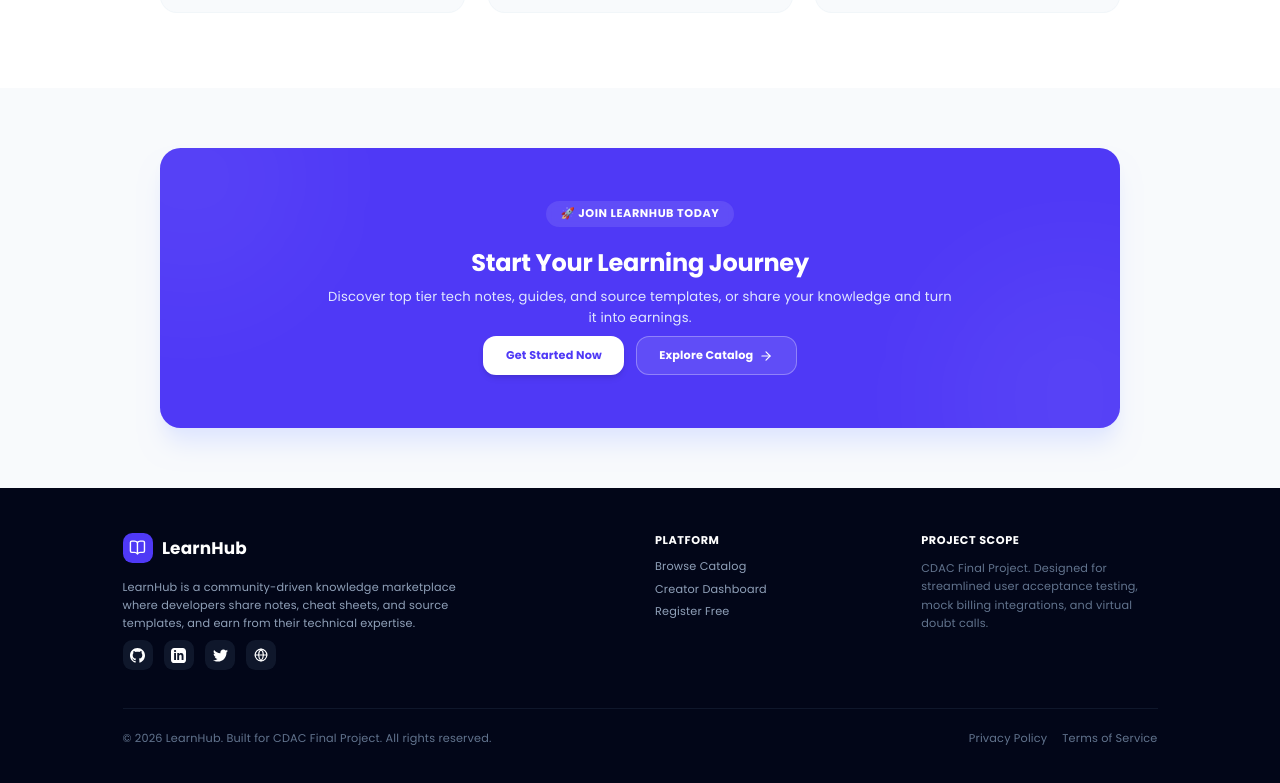
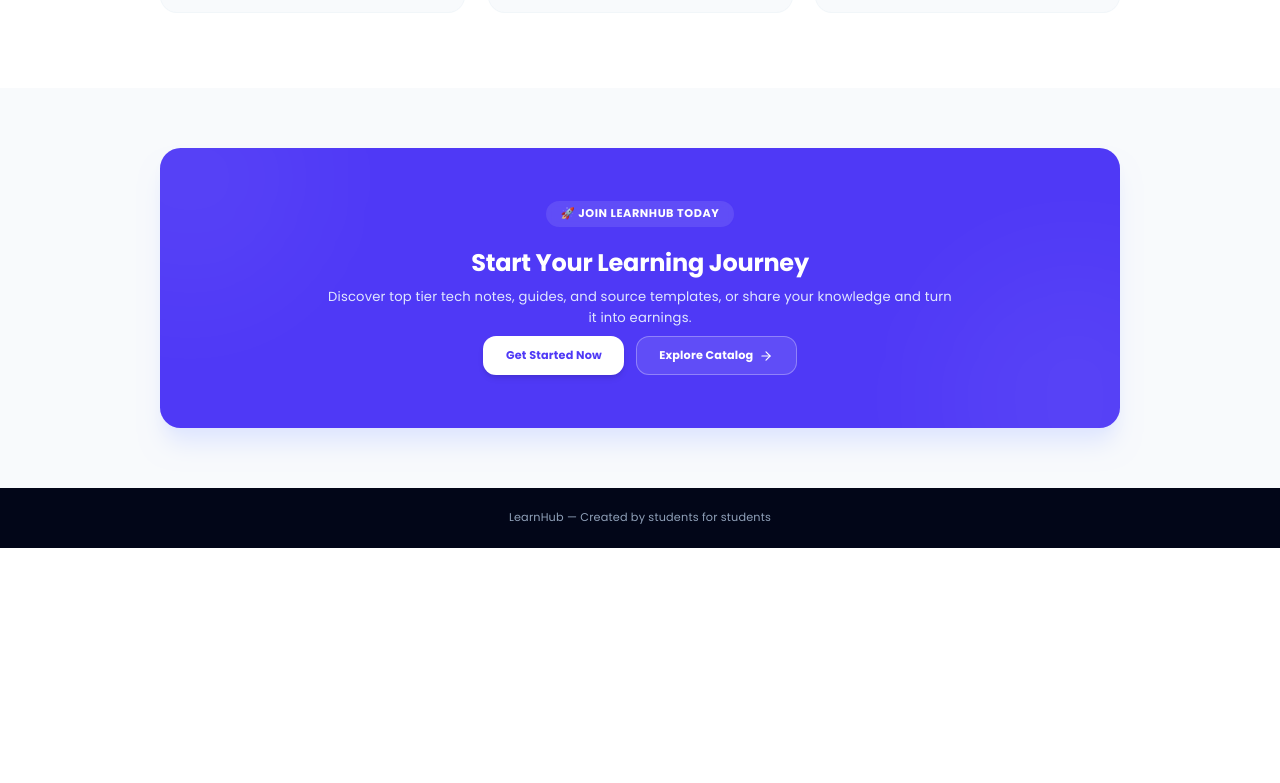
Before and after one commit to team-group-no-7/project-frontend-react, a React (Vite) app: page / in a window 1280 px wide. Shown: the part 2609-3392 px from the top of the page. After the commit the page ends 3157 px from the top, so only its background shows below. Built offline with nearby package versions, Linux system fonts and the light colour scheme.

Commit message:
Simplified LandingPage footer to a minimal message: LearnHub — Created by students for students

```diff
--- a/src/pages/LandingPage.jsx
+++ b/src/pages/LandingPage.jsx
@@ -334,71 +334,9 @@
       </main>
 
       {/* Footer Section */}
-      <footer className="bg-slate-950 text-slate-400">
-        <div className="max-w-6xl mx-auto px-6 py-12">
-          <div className="grid gap-8 md:grid-cols-4">
-
-            {/* Brand */}
-            <div className="space-y-4 md:col-span-2">
-              <div className="flex items-center gap-2.5">
-                <div className="h-8 w-8 bg-indigo-600 rounded-lg flex items-center justify-center text-white">
-                  <BookOpen className="h-4.5 w-4.5" />
-                </div>
-                <span className="font-extrabold text-lg text-white">LearnHub</span>
-              </div>
-              <p className="text-xs max-w-sm leading-relaxed">
-                LearnHub is a community-driven knowledge marketplace where developers share notes, cheat sheets, and source templates, and earn from their technical expertise.
-              </p>
-              {/* Social Icons */}
-              <div className="flex gap-3 pt-2">
-                <a href="https://github.com" target="_blank" rel="noreferrer" className="w-8 h-8 rounded-lg bg-slate-900 hover:bg-indigo-600 flex items-center justify-center text-white transition">
-                  <svg className="w-4 h-4 fill-current" viewBox="0 0 24 24">
-                    <path d="M12 0c-6.626 0-12 5.373-12 12 0 5.302 3.438 9.8 8.207 11.387.599.111.793-.261.793-.577v-2.234c-3.338.726-4.033-1.416-4.033-1.416-.546-1.387-1.333-1.756-1.333-1.756-1.089-.745.083-.729.083-.729 1.205.084 1.839 1.237 1.839 1.237 1.07 1.834 2.807 1.304 3.492.997.107-.775.418-1.305.762-1.604-2.665-.305-5.467-1.334-5.467-5.931 0-1.311.469-2.381 1.236-3.221-.124-.303-.535-1.524.117-3.176 0 0 1.008-.322 3.301 1.23.957-.266 1.983-.399 3.003-.404 1.02.005 2.047.138 3.006.404 2.291-1.552 3.297-1.23 3.297-1.23.653 1.653.242 2.874.118 3.176.77.84 1.235 1.911 1.235 3.221 0 4.609-2.807 5.624-5.479 5.921.43.372.823 1.102.823 2.222v3.293c0 .319.192.694.801.576 4.765-1.589 8.199-6.086 8.199-11.386 0-6.627-5.373-12-12-12z"/>
-                  </svg>
-                </a>
-                <a href="https://linkedin.com" target="_blank" rel="noreferrer" className="w-8 h-8 rounded-lg bg-slate-900 hover:bg-indigo-600 flex items-center justify-center text-white transition">
-                  <svg className="w-4 h-4 fill-current" viewBox="0 0 24 24">
-                    <path d="M19 0h-14c-2.761 0-5 2.239-5 5v14c0 2.761 2.239 5 5 5h14c2.762 0 5-2.239 5-5v-14c0-2.761-2.238-5-5-5zm-11 19h-3v-11h3v11zm-1.5-12.268c-.966 0-1.75-.779-1.75-1.75s.784-1.75 1.75-1.75 1.75.779 1.75 1.75-.784 1.75-1.75 1.75zm13.5 12.268h-3v-5.604c0-3.368-4-3.113-4 0v5.604h-3v-11h3v1.765c1.396-2.586 7-2.777 7 2.476v6.759z"/>
-                  </svg>
-                </a>
-                <a href="https://twitter.com" target="_blank" rel="noreferrer" className="w-8 h-8 rounded-lg bg-slate-900 hover:bg-indigo-600 flex items-center justify-center text-white transition">
-                  <svg className="w-4 h-4 fill-current" viewBox="0 0 24 24">
-                    <path d="M24 4.557c-.883.392-1.832.656-2.828.775 1.017-.609 1.798-1.574 2.165-2.724-.951.564-2.005.974-3.127 1.195-.897-.957-2.178-1.555-3.594-1.555-3.179 0-5.515 2.966-4.797 6.045-4.091-.205-7.719-2.165-10.148-5.144-1.29 2.213-.669 5.108 1.523 6.574-.806-.026-1.566-.247-2.229-.616-.054 2.281 1.581 4.415 3.949 4.89-.693.188-1.452.232-2.224.084.626 1.956 2.444 3.379 4.6 3.419-2.07 1.623-4.678 2.348-7.29 2.04 2.179 1.397 4.768 2.212 7.548 2.212 9.142 0 14.307-7.721 13.995-14.646.962-.695 1.797-1.562 2.457-2.549z"/>
-                  </svg>
-                </a>
-                <a href="https://learnhub.com" target="_blank" rel="noreferrer" className="w-8 h-8 rounded-lg bg-slate-900 hover:bg-indigo-600 flex items-center justify-center text-white transition">
-                  <Globe size={14} />
-                </a>
-              </div>
-            </div>
-
-            {/* Platform links */}
-            <div className="space-y-3">
-              <h4 className="text-xs font-extrabold text-white uppercase tracking-wider">Platform</h4>
-              <ul className="space-y-2 text-xs">
-                <li><button onClick={onExplore} className="hover:text-white transition cursor-pointer">Browse Catalog</button></li>
-                <li><button onClick={onLogin} className="hover:text-white transition cursor-pointer">Creator Dashboard</button></li>
-                <li><button onClick={onRegister} className="hover:text-white transition cursor-pointer">Register Free</button></li>
-              </ul>
-            </div>
-
-            {/* Project info */}
-            <div className="space-y-3">
-              <h4 className="text-xs font-extrabold text-white uppercase tracking-wider">Project Scope</h4>
-              <p className="text-xs leading-relaxed text-slate-500">
-                CDAC Final Project. Designed for streamlined user acceptance testing, mock billing integrations, and virtual doubt calls.
-              </p>
-            </div>
-
-          </div>
-
-          <div className="mt-10 pt-6 border-t border-slate-900 flex flex-col sm:flex-row items-center justify-between text-xs text-slate-500 gap-4">
-            <p>© 2026 LearnHub. Built for CDAC Final Project. All rights reserved.</p>
-            <div className="flex gap-4">
-              <a href="#" className="hover:text-slate-400 transition">Privacy Policy</a>
-              <a href="#" className="hover:text-slate-400 transition">Terms of Service</a>
-            </div>
-          </div>
+      <footer className="bg-slate-950 text-slate-400 py-6 text-center text-xs">
+        <div className="max-w-6xl mx-auto px-6">
+          <p className="font-medium">LearnHub — Created by students for students</p>
         </div>
       </footer>
 
```
